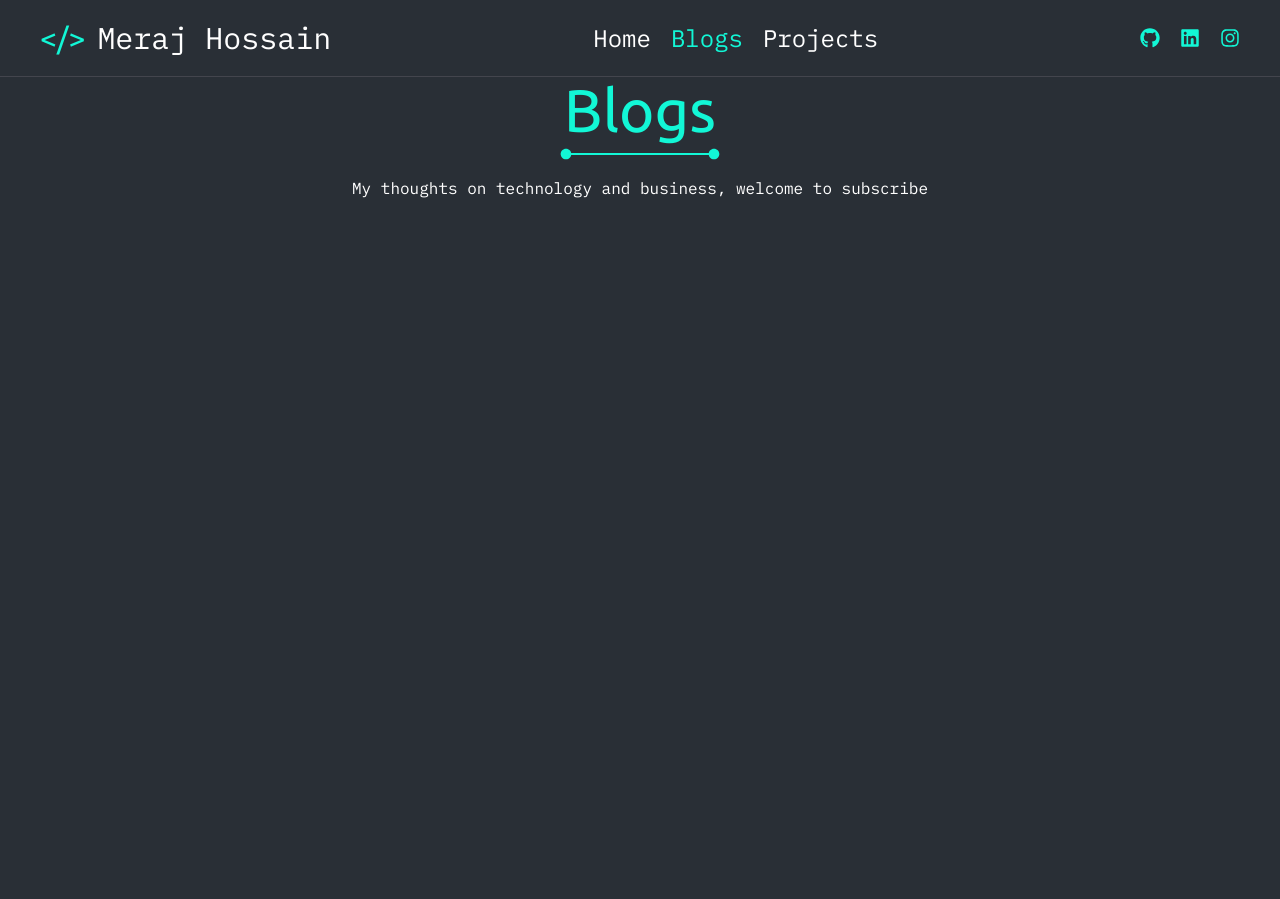
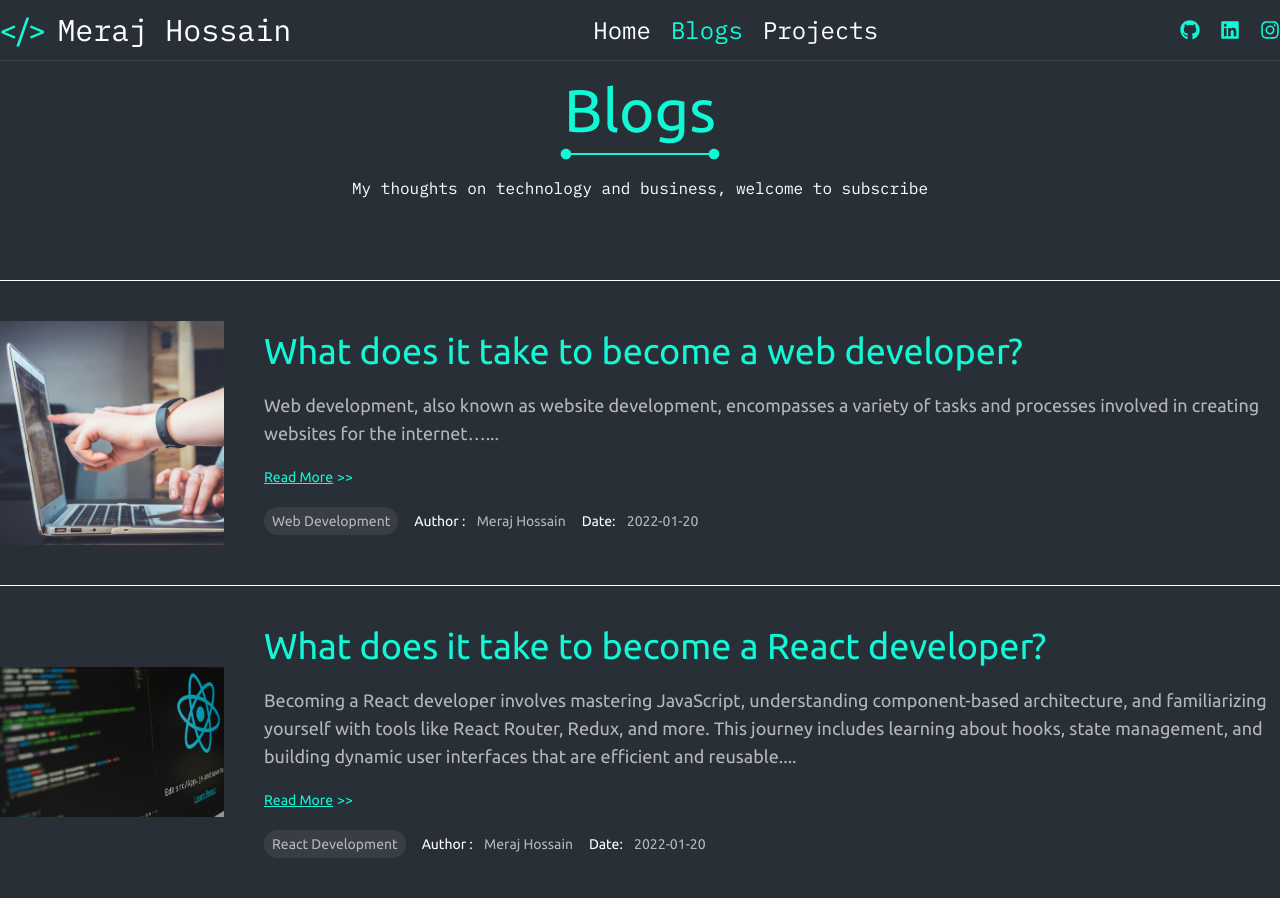
Before and after one commit to meraj2704/portfolio2, a Next.js app: page /blogs in a window 1280 px wide. Before the commit the page ends 800 px from the top, so only its background shows below. Built offline with nearby package versions, Linux system fonts and the light colour scheme.

Commit message:
bolg cart complete

```diff
--- a/src/components/blogs/BlogCart.tsx
+++ b/src/components/blogs/BlogCart.tsx
@@ -1,4 +1,7 @@
+import { ibm, ubuntu } from "@/constant/fontFamily";
+import Image from "next/image";
 import React from "react";
+
 interface BlogI {
   title: string;
   content: string;
@@ -7,13 +10,54 @@ interface BlogI {
   date: string;
   image: string;
 }
+
 interface BlogCartI {
   data: BlogI;
 }
 
-const BlogCart = ({ data }: BlogCartI) => {
+const BlogCart: React.FC<BlogCartI> = ({ data }) => {
   console.log(data);
-  return <div className="flex justify-center items-center w-full"></div>;
+  return (
+    <div className="grid grid-cols-1 lg:grid-cols-5 items-center gap-10 w-full border-b border-b-white py-10">
+      <div className="col-span-1 lg:col-span-2 xl:col-span-1  flex justify-center items-center">
+        <Image src={data.image} width={240} height={240} className="w-full h-full" alt="blog image" />
+      </div>
+      <div className="col-span-1 lg:col-span-3 xl:col-span-4 flex gap-5 flex-col justify-center items-start">
+        <h1
+          className={`text-4xl text-brand1 text-center lg:text-start ${ubuntu.className}`}
+        >
+          {data.title}
+        </h1>
+        <p
+          className={`text-lg text-center lg:text-start text-white opacity-65`}
+        >
+          {data.content}...
+        </p>
+        <div className="w-full flex justify-center lg:justify-start">
+          <p
+            className={`text-sm text-center lg:text-start text-brand1 font-light`}
+          >
+            <span className="underline pr-1">Read More</span>
+            {">>"}
+          </p>
+        </div>
+        <div className="w-full flex justify-center lg:justify-start items-center gap-4">
+          <span className="px-2 py-1 bg-[#43454D] text-white text-sm rounded-full font-light opacity-65">
+            {data.topic}
+          </span>
+          <div>
+            <p className="text-sm text-white font-medium">
+              Author : <span className="opacity-65 pl-2">{data.author}</span>
+            </p>
+          </div>
+          <p className="text-sm text-white font-medium">
+            Date: <span className="opacity-65 pl-2">{data.date}</span>
+          </p>
+        </div>
+      </div>
+      {/* Add the remaining parts of your blog card here */}
+    </div>
+  );
 };
 
 export default BlogCart;
--- a/src/components/blogs/Blogs.tsx
+++ b/src/components/blogs/Blogs.tsx
@@ -5,12 +5,12 @@ import BlogCart from "./BlogCart";
 
 const Blogs = () => {
   return (
-    <div className="container mx-auto">
+    <div className="container mx-auto px-5 md:px-10 xl:px-0">
       <SectionTitleHeaderTag
         title="Blogs"
         content="My thoughts on technology and business, welcome to subscribe"
       />
-      <div className="w-full">
+      <div className="w-full border-t border-t-white mt-10">
         {
           blogData.map((data,index) => <BlogCart key={index} data={data}/>)
         }
--- a/src/components/shared/Navbar.tsx
+++ b/src/components/shared/Navbar.tsx
@@ -35,7 +35,7 @@ const Navbar = () => {
           : "absolute bg-transparent"
       }`}
     >
-      <nav className="container mx-auto flex justify-between items-center py-3 xl:py-5 2xl:py-7 px-5 xl:px-10 2xl:px-0">
+      <nav className="container mx-auto px-5 md:px-10 xl:px-0 flex justify-between items-center py-3">
         <div className="flex gap-3">
           <p className="text-base md:text-2xl xl:text-3xl font-medium text-brand1">
             {"</>"}
--- a/src/constant/blogData.ts
+++ b/src/constant/blogData.ts
@@ -1,4 +1,5 @@
 const blog1 = '/assets/blog1.png'
+const blog2 = '/assets/react.jpg'
 export const blogData = [
     {
         title:"What does it take to become a web developer?",
@@ -7,5 +8,13 @@ export const blogData = [
         author:"Meraj Hossain",
         date:"2022-01-20",
         image:blog1
-    }
+    },
+    {
+        title: "What does it take to become a React developer?",
+        content: "Becoming a React developer involves mastering JavaScript, understanding component-based architecture, and familiarizing yourself with tools like React Router, Redux, and more. This journey includes learning about hooks, state management, and building dynamic user interfaces that are efficient and reusable.",
+        topic: "React Development",
+        author: "Meraj Hossain",
+        date: "2022-01-20",
+        image: blog2, // Assuming blog2 is a valid URL or imported image path
+    },
 ]
```
Also changed, not shown: public/assets/react.jpg (added).
